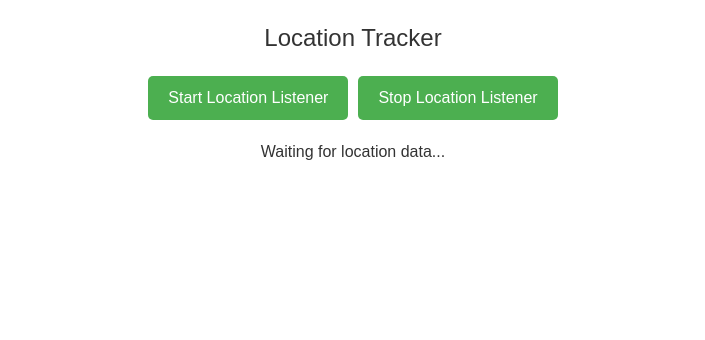
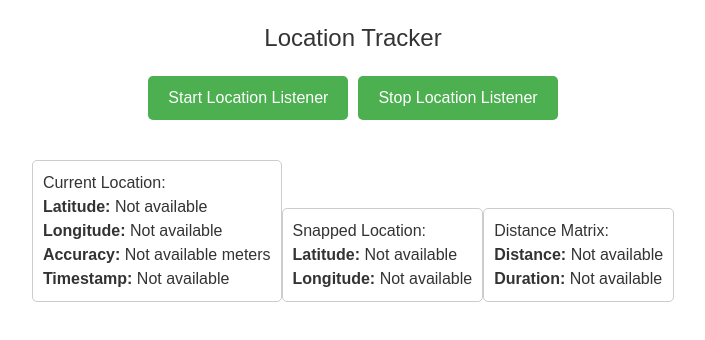
Before and after one commit to Queenzy-Ongeye/test-app, a React (Create React App) app: page / in a window 1280 px wide. Shown: the top 340 px of the page, without its empty margins (287-992 px from the left). Built offline with nearby package versions, Linux system fonts and the light colour scheme.

Commit message:
reverted changes

```diff
--- a/src/components/LocationTracker.js
+++ b/src/components/LocationTracker.js
@@ -1,5 +1,4 @@
-import React, { useEffect, useState } from "react";
-import { GoogleMap, LoadScript, Marker } from "@react-google-maps/api";
+import React, { useEffect, useState } from 'react';
 
 const LocationTracker = () => {
     const [currentLocation, setCurrentLocation] = useState({
@@ -9,7 +8,10 @@ const LocationTracker = () => {
         timestamp: null,
     });
     const [statusMessage, setStatusMessage] = useState("");
-    const API_KEY = "AIzaSyBA9bzem6pdx8Ke_ubaEnp9WTu42SJCfhw"; // Replace with your Google API Key
+    const [snappedLocation, setSnappedLocation] = useState({});
+    const [distanceMatrix, setDistanceMatrix] = useState({});
+    const API_KEY = "AIzaSyBA9bzem6pdx8Ke_ubaEnp9WTu42SJCfhw"; // Replace with your Google Maps API key"; // Replace with your Google API Key
+    const TARGET_LOCATION = { latitude: 37.7749, longitude: -122.4194 }; // Example: San Francisco, CA
 
     // Initialize WebViewJavascriptBridge
     const connectWebViewJavascriptBridge = (callback) => {
@@ -29,11 +31,13 @@ const LocationTracker = () => {
         bridge.registerHandler("locationCallBack", (data, responseCallback) => {
             console.info("Received Location Data:", data);
             setCurrentLocation({
-                latitude: parseFloat(data.latitude),
-                longitude: parseFloat(data.longitude),
+                latitude: data.latitude,
+                longitude: data.longitude,
                 accuracy: data.accuracy,
                 timestamp: data.timestamp,
             });
+            fetchSnappedLocation(data.latitude, data.longitude);
+            fetchDistanceMatrix(data.latitude, data.longitude);
             responseCallback("Location received successfully");
         });
     };
@@ -70,6 +74,34 @@ const LocationTracker = () => {
         }
     };
 
+    // Fetch snapped location using Google Roads API
+    const fetchSnappedLocation = async (latitude, longitude) => {
+        try {
+            const response = await fetch(
+                `https://roads.googleapis.com/v1/snapToRoads?path=${latitude},${longitude}&interpolate=true&key=${API_KEY}`
+            );
+            const data = await response.json();
+            console.info("Snapped Location Data:", data);
+            setSnappedLocation(data.snappedPoints ? data.snappedPoints[0].location : {});
+        } catch (error) {
+            console.error("Error fetching snapped location:", error);
+        }
+    };
+
+    // Fetch distance and duration using Google Distance Matrix API
+    const fetchDistanceMatrix = async (latitude, longitude) => {
+        try {
+            const response = await fetch(
+                `https://maps.googleapis.com/maps/api/distancematrix/json?origins=${latitude},${longitude}&destinations=${TARGET_LOCATION.latitude},${TARGET_LOCATION.longitude}&key=${API_KEY}`
+            );
+            const data = await response.json();
+            console.info("Distance Matrix Data:", data);
+            setDistanceMatrix(data.rows[0].elements[0]);
+        } catch (error) {
+            console.error("Error fetching distance matrix:", error);
+        }
+    };
+
     // Initialize bridge and register callback on component mount
     useEffect(() => {
         connectWebViewJavascriptBridge((bridge) => {
@@ -89,28 +121,22 @@ const LocationTracker = () => {
                 </button>
             </div>
             {statusMessage && <p style={styles.status}>{statusMessage}</p>}
-            <div style={styles.mapContainer}>
-                {currentLocation.latitude && currentLocation.longitude ? (
-                    <LoadScript googleMapsApiKey={API_KEY}>
-                        <GoogleMap
-                            mapContainerStyle={styles.map}
-                            center={{
-                                lat: currentLocation.latitude,
-                                lng: currentLocation.longitude,
-                            }}
-                            zoom={15}
-                        >
-                            <Marker
-                                position={{
-                                    lat: currentLocation.latitude,
-                                    lng: currentLocation.longitude,
-                                }}
-                            />
-                        </GoogleMap>
-                    </LoadScript>
-                ) : (
-                    <p>Waiting for location data...</p>
-                )}
+            <div style={styles.locationInfo}>
+                <h3>Current Location:</h3>
+                <p><strong>Latitude:</strong> {currentLocation.latitude || "Not available"}</p>
+                <p><strong>Longitude:</strong> {currentLocation.longitude || "Not available"}</p>
+                <p><strong>Accuracy:</strong> {currentLocation.accuracy || "Not available"} meters</p>
+                <p><strong>Timestamp:</strong> {currentLocation.timestamp || "Not available"}</p>
+            </div>
+            <div style={styles.locationInfo}>
+                <h3>Snapped Location:</h3>
+                <p><strong>Latitude:</strong> {snappedLocation.latitude || "Not available"}</p>
+                <p><strong>Longitude:</strong> {snappedLocation.longitude || "Not available"}</p>
+            </div>
+            <div style={styles.locationInfo}>
+                <h3>Distance Matrix:</h3>
+                <p><strong>Distance:</strong> {distanceMatrix.distance?.text || "Not available"}</p>
+                <p><strong>Duration:</strong> {distanceMatrix.duration?.text || "Not available"}</p>
             </div>
         </div>
     );
@@ -148,14 +174,13 @@ const styles = {
         color: "#007BFF",
         fontStyle: "italic",
     },
-    mapContainer: {
+    locationInfo: {
         marginTop: "20px",
-        width: "100%",
-        height: "400px",
-    },
-    map: {
-        width: "100%",
-        height: "400px",
+        padding: "10px",
+        border: "1px solid #ccc",
+        borderRadius: "5px",
+        display: "inline-block",
+        textAlign: "left",
     },
 };
 
```
